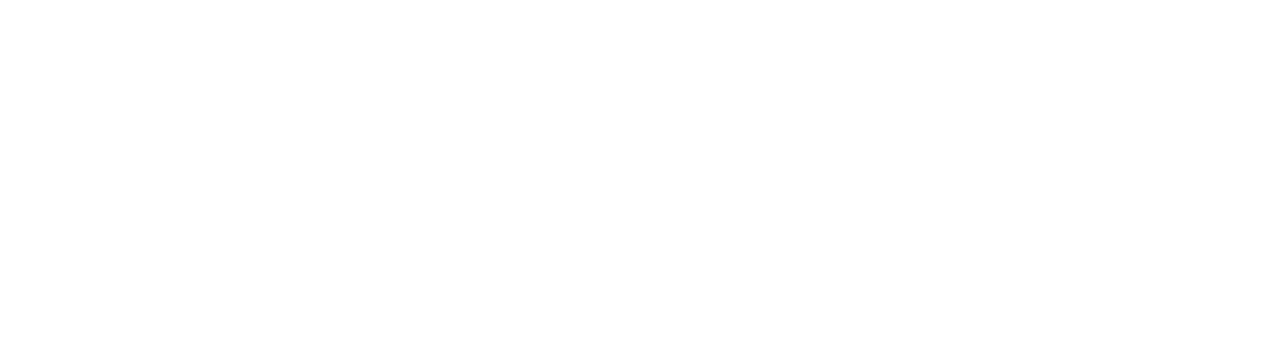
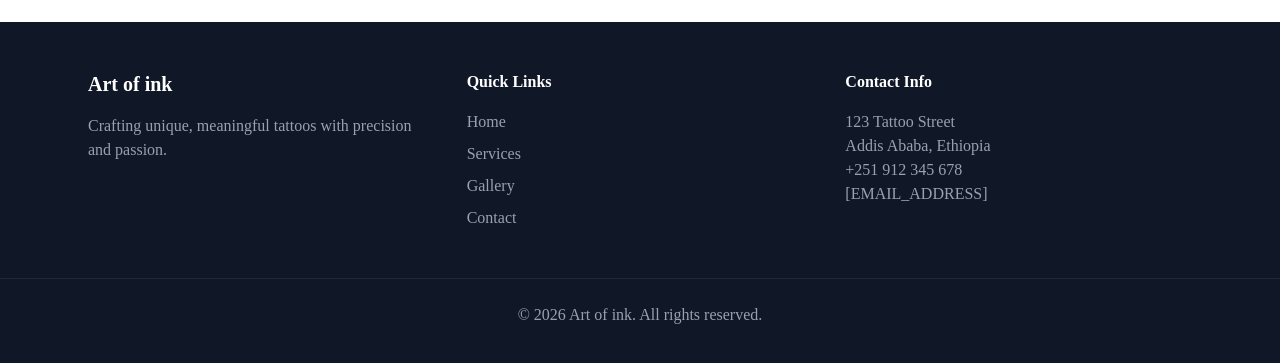
Before and after one commit to Nuhamin-07/tattoo-studio, a Next.js app: page / in a window 1280 px wide. Shown: the part 2979-3342 px from the top of the page. Before the commit the page ends 2921 px from the top, so only its background shows below. Built offline with nearby package versions, Linux system fonts and the light colour scheme.

Commit message:
footer for the home page

```diff
--- a/app/page.tsx
+++ b/app/page.tsx
@@ -7,6 +7,7 @@
 import ServiceSection from "@/components/service-section"
 import Gallery from "@/components/gallery-preview"
 import Artist from "@/components/artist-section"
+import Footer from "@/components/footer"
 
 export default function Home() {
   const router = useRouter();
@@ -53,6 +54,7 @@
       <ServiceSection />
       <Gallery />
       <Artist />
+      <Footer />
     </main >
   );
 }
--- /dev/null
+++ b/components/footer.tsx
@@ -0,0 +1,34 @@
+export default function Footer() {
+    return (
+        <footer className="bg-gray-900 py-12 text-gray-400 mt-20">
+            <div className="max-w-6xl mx-auto px-6 grid grid-cols-1 md:grid-cols-3 gap-8">
+                <div>
+                    <h3 className="text-white font-semibold mb-4 text-xl">Art of ink</h3>
+                    <p>Crafting unique, meaningful tattoos with precision and passion.</p>
+                </div>
+
+                <div>
+                    <h3 className="text-white font-semibold mb-4">Quick Links</h3>
+                    <ul className="space-y-2">
+                        <li><a href="/" className="hover:text-white transition">Home</a></li>
+                        <li><a href="/services" className="hover:text-white transition">Services</a></li>
+                        <li><a href="/gallery" className="hover:text-white transition">Gallery</a></li>
+                        <li><a href="/contact-us" className="hover:text-white transition">Contact</a></li>
+                    </ul>
+                </div>
+
+                <div>
+                    <h3 className="text-white font-semibold mb-4">Contact Info</h3>
+                    <p>123 Tattoo Street</p>
+                    <p>Addis Ababa, Ethiopia</p>
+                    <p>+251 912 345 678</p>
+                    <p>[EMAIL_ADDRESS]</p>
+                </div>
+            </div>
+
+            <div className="border-t border-gray-800 mt-12 py-6 text-center">
+                <p>&copy; 2026 Art of ink. All rights reserved.</p>
+            </div>
+        </footer>
+    )
+}
```
